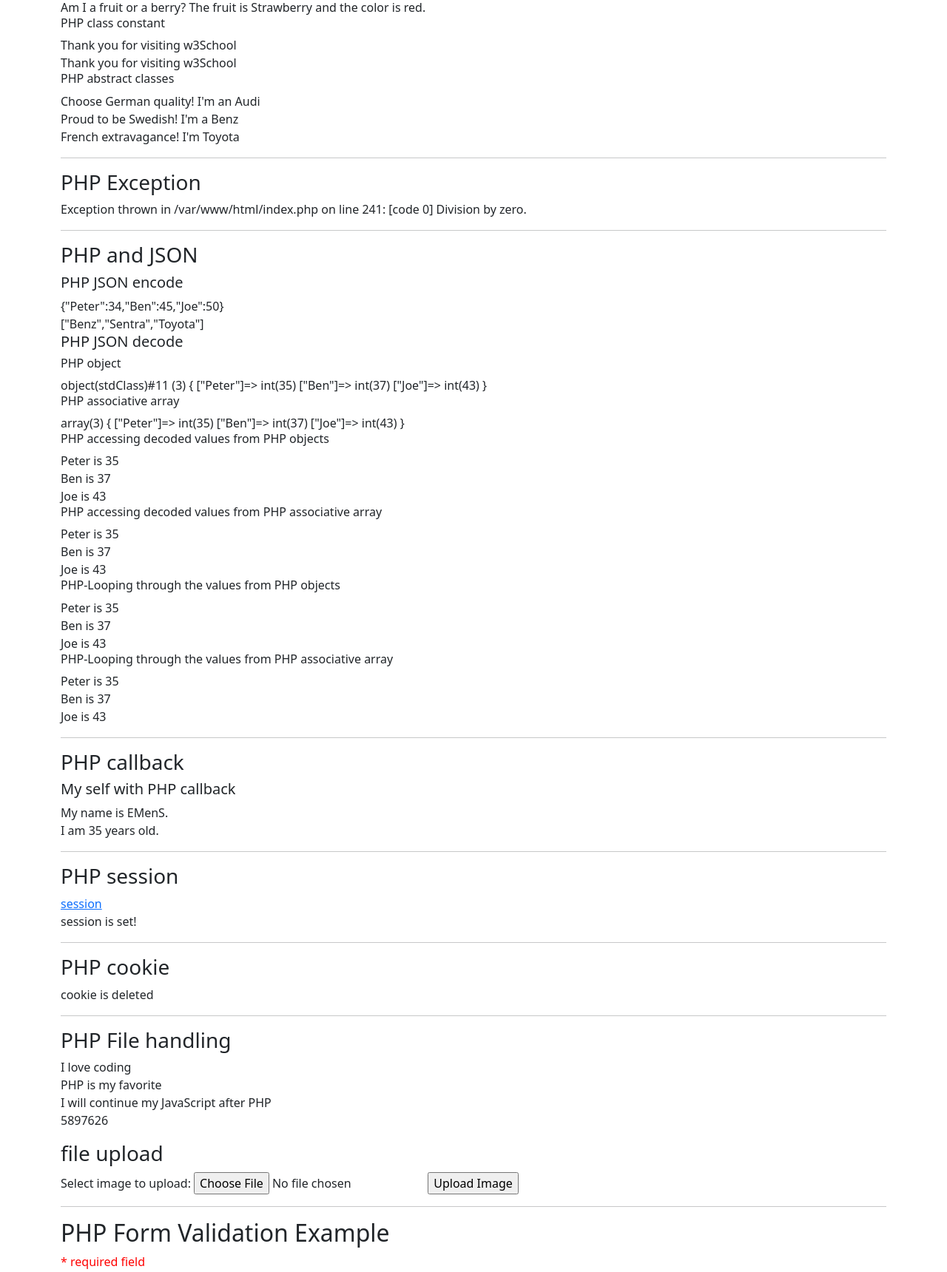
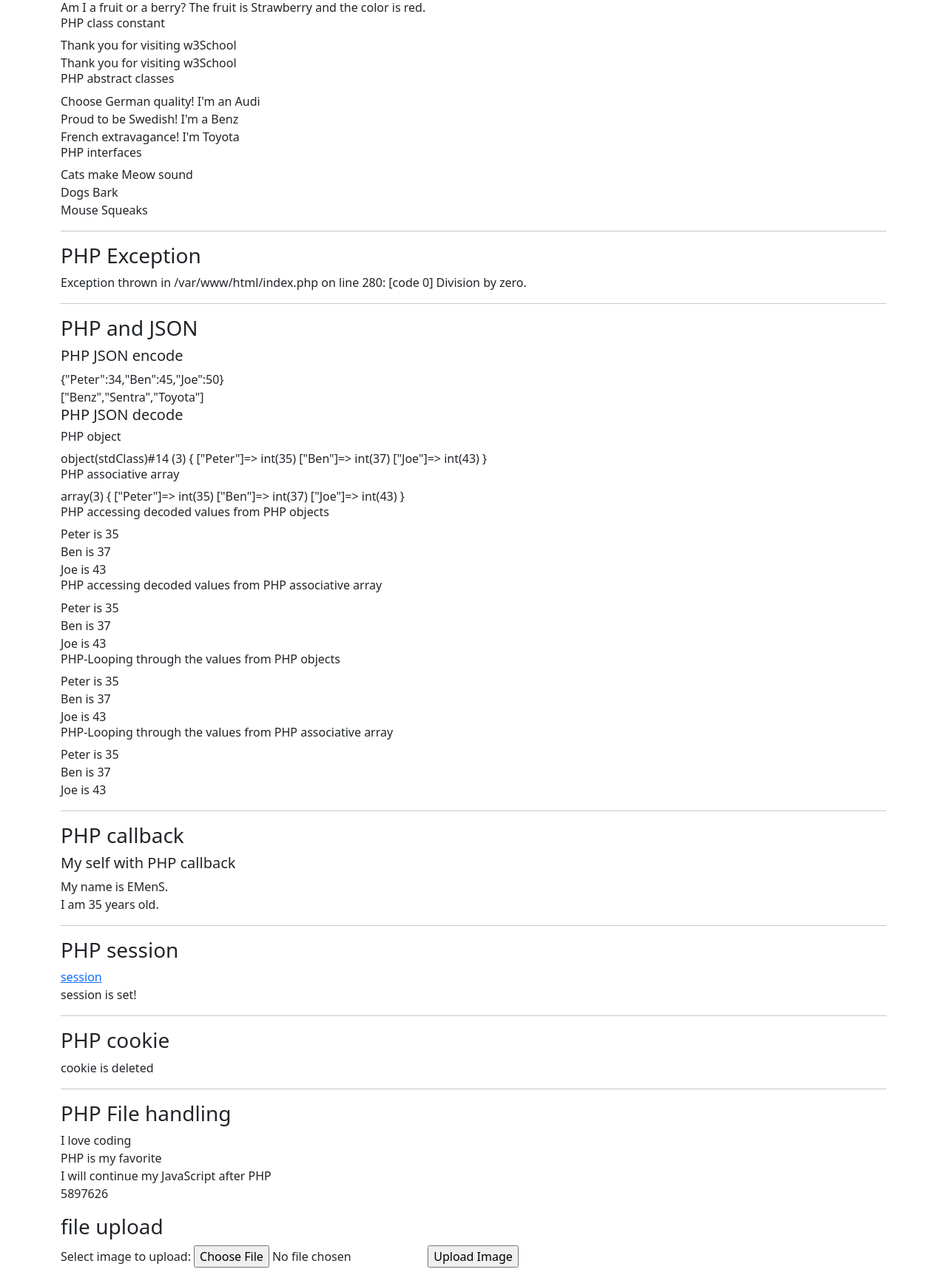
Before and after one commit to Essien-SM/php-notes, a PHP site: page / in a window 1280 px wide. Shown: the part 249-1969 px from the top of the page at 74% size. Run offline with PHP 8.4, Linux system fonts and the light colour scheme.

Commit message:
php interfaces

```diff
--- a/index.php
+++ b/index.php
@@ -232,6 +232,45 @@ setcookie($cookie_name, $cookie_value, time() + (86400 * 30), "/");
                 echo $toyota->intro();
 
             ?>
+
+            <h6>PHP interfaces</h6>
+            <?php
+                interface Animal{
+                    function makeSound();
+                }
+
+                class Cat implements Animal{
+                    function makeSound(){
+                        echo "Cats make Meow sound"."<br>";
+                    }
+                }
+
+                class Dog implements Animal{
+                    function makeSound()
+                    {
+                        echo "Dogs Bark"."<br>";
+                    }
+                }
+
+                class Mouse implements Animal{
+                    function makeSound()
+                    {
+                        echo "Mouse Squeaks";
+                    }
+
+                }
+
+                $cat = new Cat();
+                $dog = new Dog();
+                $mouse = new Mouse();
+                $animals = array($cat, $dog, $mouse);
+
+                foreach($animals as $animal){
+                    $animal->makeSound();
+                }
+
+
+            ?>
             <hr>
             <h3>PHP Exception</h3>
             <?php
```
